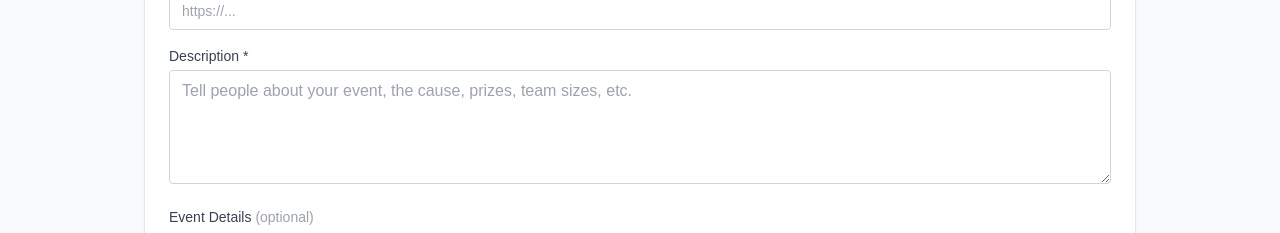
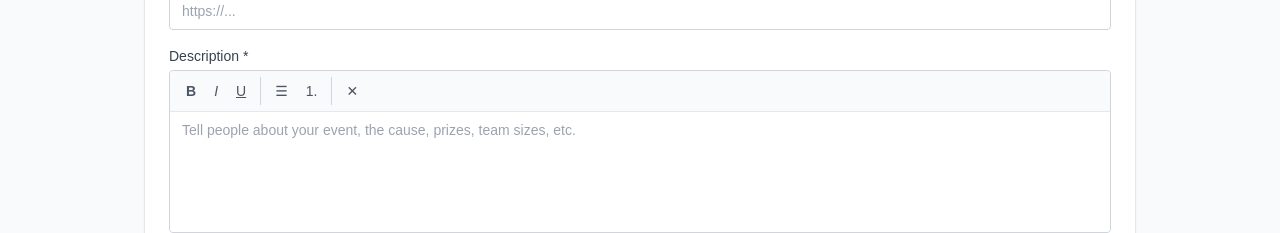
Before and after one commit to ref1972/IllinoisTrivia, a Next.js app: page /submit in a window 1280 px wide. Shown: the part 567-800 px from the top of the page. Built offline with nearby package versions, Linux system fonts and the light colour scheme; no server answers; the database is empty.

Commit message:
Add rich text editor (TipTap) for event descriptions with bold, italic, underline, and lists

```diff
--- a/src/app/admin/edit/[id]/page.tsx
+++ b/src/app/admin/edit/[id]/page.tsx
@@ -6,6 +6,7 @@ import Image from "next/image";
 import { Event, EventTags } from "@/lib/types";
 import TagSelector from "@/components/TagSelector";
 import VenueCombobox from "@/components/VenueCombobox";
+import RichTextEditor from "@/components/RichTextEditor";
 
 export default function AdminEditPage({ params }: { params: { id: string } }) {
   const router = useRouter();
@@ -160,8 +161,12 @@ export default function AdminEditPage({ params }: { params: { id: string } }) {
         <VenueCombobox defaultName={event.venue} defaultAddress={event.address} defaultWebsite={event.venue_website || ""} />
 
         <div>
-          <label className={labelClass} htmlFor="description">Description *</label>
-          <textarea id="description" name="description" required rows={4} className={inputClass} defaultValue={event.description} />
+          <label className={labelClass}>Description *</label>
+          <RichTextEditor
+            name="description"
+            required
+            defaultValue={event.description}
+          />
         </div>
 
         <div>
--- a/src/app/events/[id]/page.tsx
+++ b/src/app/events/[id]/page.tsx
@@ -195,7 +195,10 @@ export default async function EventPage({ params }: { params: { id: string } })
 
         <div className="mt-6">
           <h3 className="text-xs font-semibold text-gray-400 uppercase tracking-wider mb-2">About This Event</h3>
-          <div className="text-gray-700 leading-relaxed whitespace-pre-wrap">{event.description}</div>
+          <div
+            className="text-gray-700 leading-relaxed prose prose-sm max-w-none"
+            dangerouslySetInnerHTML={{ __html: event.description }}
+          />
         </div>
 
         {(event.facebook_url || event.website) && (
--- a/src/app/submit/page.tsx
+++ b/src/app/submit/page.tsx
@@ -3,6 +3,7 @@
 import { useState, useEffect, FormEvent } from "react";
 import VenueCombobox from "@/components/VenueCombobox";
 import TagSelector from "@/components/TagSelector";
+import RichTextEditor from "@/components/RichTextEditor";
 
 declare global {
   interface Window {
@@ -144,8 +145,12 @@ export default function SubmitPage() {
         <VenueCombobox />
 
         <div>
-          <label className={labelClass} htmlFor="description">Description *</label>
-          <textarea id="description" name="description" required rows={4} className={inputClass} placeholder="Tell people about your event, the cause, prizes, team sizes, etc." />
+          <label className={labelClass}>Description *</label>
+          <RichTextEditor
+            name="description"
+            required
+            placeholder="Tell people about your event, the cause, prizes, team sizes, etc."
+          />
         </div>
 
         <div>
--- /dev/null
+++ b/src/components/RichTextEditor.tsx
@@ -0,0 +1,140 @@
+"use client";
+
+import { useEditor, EditorContent } from "@tiptap/react";
+import StarterKit from "@tiptap/starter-kit";
+import Underline from "@tiptap/extension-underline";
+import { useEffect } from "react";
+
+interface RichTextEditorProps {
+  name: string;
+  defaultValue?: string;
+  placeholder?: string;
+  required?: boolean;
+}
+
+function ToolbarButton({
+  onClick,
+  active,
+  title,
+  children,
+}: {
+  onClick: () => void;
+  active?: boolean;
+  title: string;
+  children: React.ReactNode;
+}) {
+  return (
+    <button
+      type="button"
+      onMouseDown={(e) => { e.preventDefault(); onClick(); }}
+      title={title}
+      className={`px-2 py-1 rounded text-sm font-medium transition-colors ${
+        active
+          ? "bg-[#0B1C3A] text-white"
+          : "text-gray-600 hover:bg-gray-100"
+      }`}
+    >
+      {children}
+    </button>
+  );
+}
+
+export default function RichTextEditor({
+  name,
+  defaultValue = "",
+  placeholder = "Enter description...",
+  required = false,
+}: RichTextEditorProps) {
+  const editor = useEditor({
+    extensions: [
+      StarterKit,
+      Underline,
+    ],
+    content: defaultValue,
+    editorProps: {
+      attributes: {
+        class:
+          "min-h-[120px] px-3 py-2 focus:outline-none prose prose-sm max-w-none",
+      },
+    },
+  });
+
+  // Keep hidden input in sync
+  const html = editor?.getHTML() ?? "";
+  const isEmpty = editor?.isEmpty ?? true;
+
+  useEffect(() => {
+    if (defaultValue && editor && editor.isEmpty) {
+      editor.commands.setContent(defaultValue);
+    }
+  }, [defaultValue, editor]);
+
+  return (
+    <div className="border border-gray-300 rounded focus-within:ring-2 focus-within:ring-[#0B1C3A] focus-within:border-transparent">
+      {/* Toolbar */}
+      <div className="flex flex-wrap gap-0.5 px-2 py-1.5 border-b border-gray-200 bg-gray-50 rounded-t">
+        <ToolbarButton
+          onClick={() => editor?.chain().focus().toggleBold().run()}
+          active={editor?.isActive("bold")}
+          title="Bold"
+        >
+          <strong>B</strong>
+        </ToolbarButton>
+        <ToolbarButton
+          onClick={() => editor?.chain().focus().toggleItalic().run()}
+          active={editor?.isActive("italic")}
+          title="Italic"
+        >
+          <em>I</em>
+        </ToolbarButton>
+        <ToolbarButton
+          onClick={() => editor?.chain().focus().toggleUnderline().run()}
+          active={editor?.isActive("underline")}
+          title="Underline"
+        >
+          <span className="underline">U</span>
+        </ToolbarButton>
+        <span className="w-px bg-gray-300 mx-1 self-stretch" />
+        <ToolbarButton
+          onClick={() => editor?.chain().focus().toggleBulletList().run()}
+          active={editor?.isActive("bulletList")}
+          title="Bullet list"
+        >
+          ☰
+        </ToolbarButton>
+        <ToolbarButton
+          onClick={() => editor?.chain().focus().toggleOrderedList().run()}
+          active={editor?.isActive("orderedList")}
+          title="Numbered list"
+        >
+          1.
+        </ToolbarButton>
+        <span className="w-px bg-gray-300 mx-1 self-stretch" />
+        <ToolbarButton
+          onClick={() => editor?.chain().focus().unsetAllMarks().clearNodes().run()}
+          title="Clear formatting"
+        >
+          ✕
+        </ToolbarButton>
+      </div>
+
+      {/* Editor area */}
+      <div className="relative bg-white rounded-b">
+        {isEmpty && (
+          <p className="absolute top-2 left-3 text-gray-400 text-sm pointer-events-none select-none">
+            {placeholder}
+          </p>
+        )}
+        <EditorContent editor={editor} />
+      </div>
+
+      {/* Hidden input to submit HTML value with form */}
+      <input
+        type="hidden"
+        name={name}
+        value={isEmpty ? "" : html}
+        required={required}
+      />
+    </div>
+  );
+}
--- a/tailwind.config.ts
+++ b/tailwind.config.ts
@@ -16,6 +16,6 @@ const config: Config = {
       },
     },
   },
-  plugins: [],
+  plugins: [require("@tailwindcss/typography")],
 };
 export default config;
```
Also changed, not shown: package.json (+8 -0 lines), 1 other file (tests, documents, lock files or other folders).
